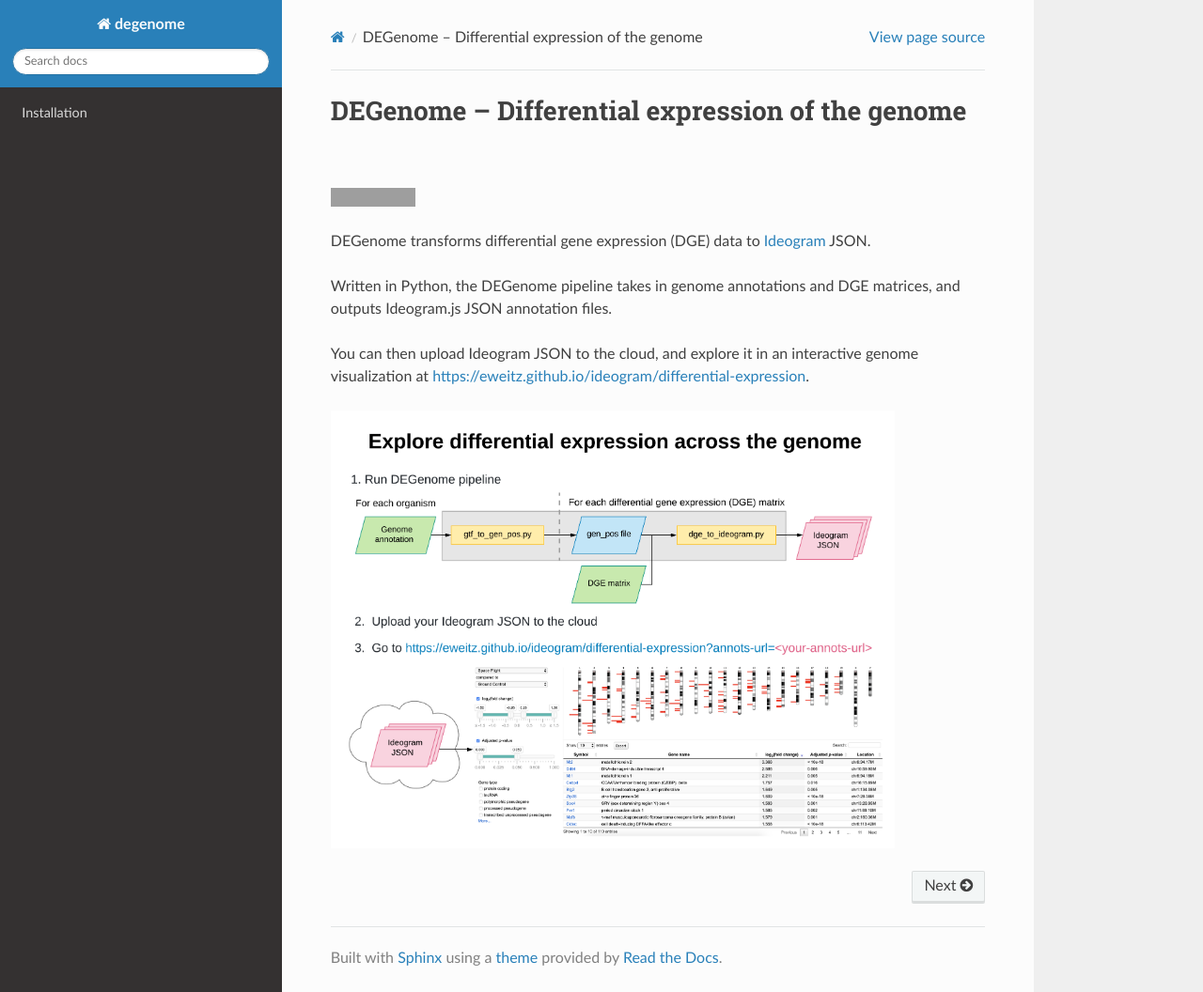
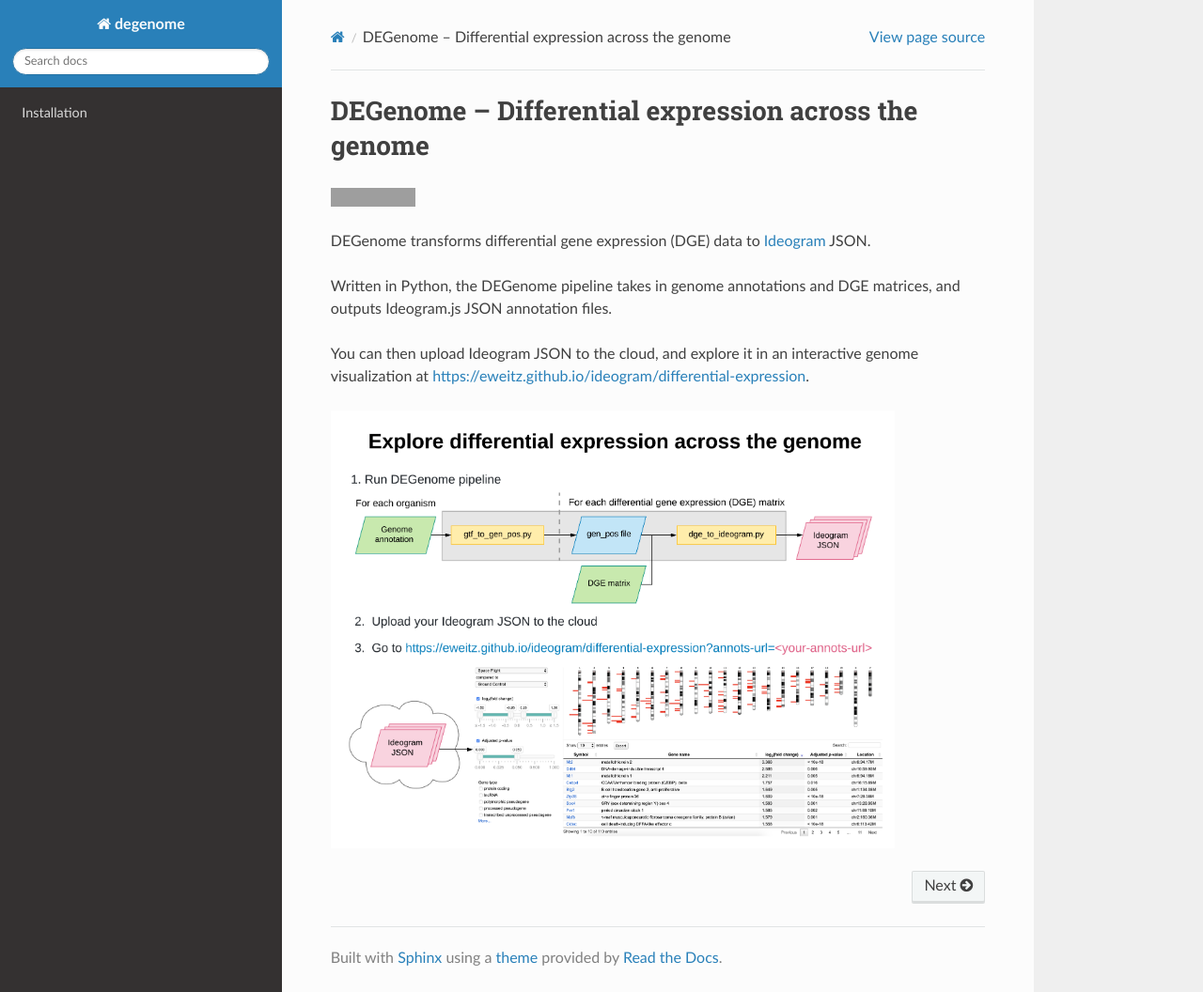
Before and after one commit to eweitz/degenome, a Sphinx documentation site: the page built from docs/index.rst, in a window 1280 px wide and 1056 px high. Shown: the whole window at 94% size. Built offline with Sphinx 7.4.7 and the Read the Docs theme 2.0.0, drawn with Linux system fonts in a browser that asks for light colours; grey boxes are pictures that could not be loaded.

Commit message:
Tweak header CSS

```diff
--- a/README.rst
+++ b/README.rst
@@ -1,5 +1,5 @@
-DEGenome – Differential expression of the genome
-================================================
+DEGenome – Differential expression across the genome
+====================================================
 |Build|
 
 DEGenome transforms differential gene expression (DGE) data to Ideogram_ JSON.
--- a/docs/conf.py
+++ b/docs/conf.py
@@ -57,3 +57,9 @@
 # relative to this directory. They are copied after the builtin static files,
 # so a file named "default.css" will overwrite the builtin "default.css".
 html_static_path = []
+
+# These paths are either relative to html_static_path
+# or fully qualified paths (eg. https://...)
+html_css_files = [
+    'css/custom.css',
+]
--- /dev/null
+++ b/docs/custom.css
@@ -0,0 +1 @@
+h1 {font-size: 24px;}
--- a/docs/index.rst
+++ b/docs/index.rst
@@ -1,5 +1,5 @@
-DEGenome – Differential expression of the genome
-================================================
+DEGenome – Differential expression across the genome
+====================================================
 |Build|
 
 DEGenome transforms differential gene expression (DGE) data to Ideogram_ JSON.
```
Also changed, not shown: 10 other files.
